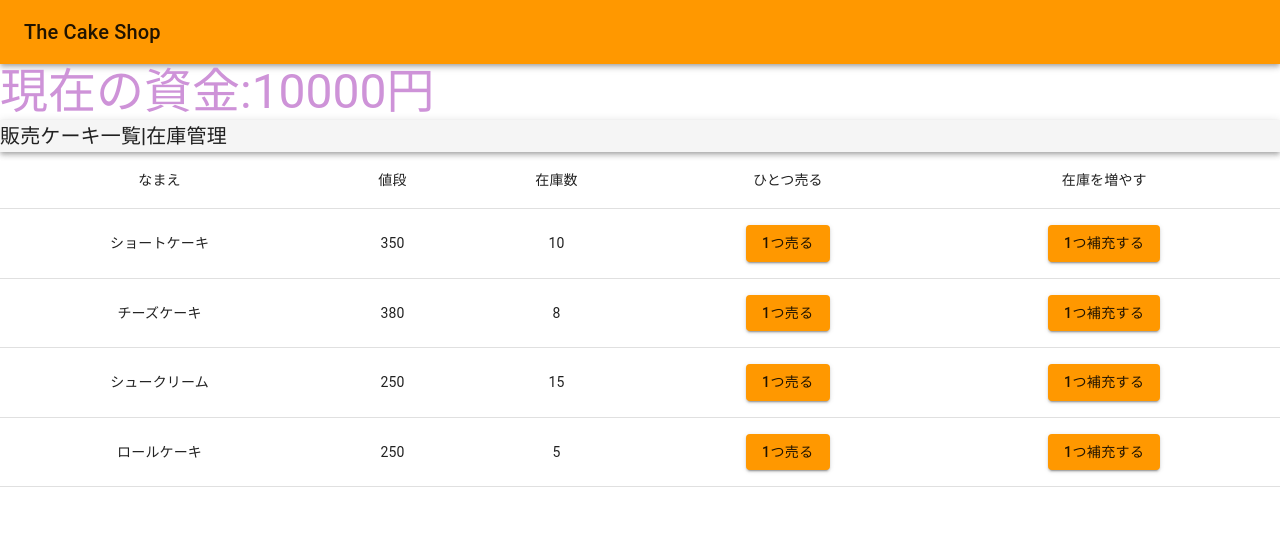
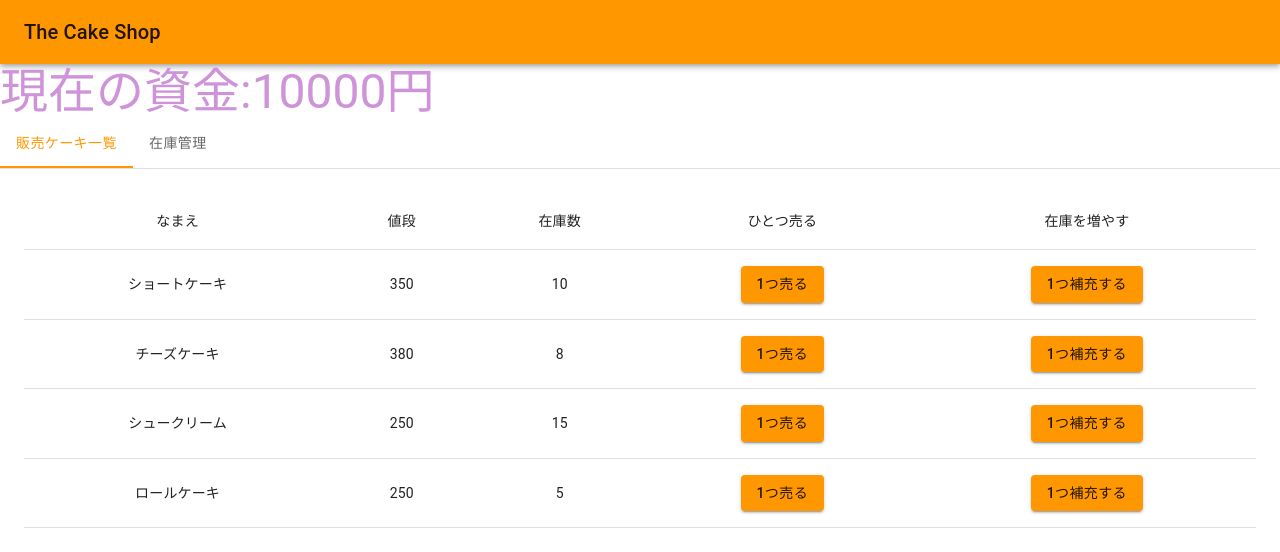
Before and after one commit to Satoshi-Tb/nextjs-cake-shop-demo, a Next.js app: page / in a window 1280 px wide. Shown: the top 552 px of the page. Built offline with nearby package versions, Linux system fonts and the light colour scheme.

Commit message:
タブパネル実装

```diff
--- a/src/components/pages/TopPage.tsx
+++ b/src/components/pages/TopPage.tsx
@@ -1,11 +1,59 @@
 import React, { useState } from "react";
-import { AppBar, Toolbar, Typography, ThemeProvider } from "@mui/material";
+import {
+  AppBar,
+  Toolbar,
+  Typography,
+  ThemeProvider,
+  Tabs,
+  Tab,
+  Box,
+} from "@mui/material";
 import { cakeTableSetting, initialCakeData } from "@/data/cakeData";
 import { ListTable } from "../model/ListTable";
 import commonStyle from "@/styles/commonStyle";
+import { initialMaterialData, materialTableSetting } from "@/data/materialData";
+
+interface TabPanelProps {
+  children?: React.ReactNode;
+  index: number;
+  value: number;
+}
+
+function CustomTabPanel(props: TabPanelProps) {
+  const { children, value, index, ...other } = props;
+
+  return (
+    <div
+      role="tabpanel"
+      hidden={value !== index}
+      id={`simple-tabpanel-${index}`}
+      aria-labelledby={`simple-tab-${index}`}
+      {...other}
+    >
+      {value === index && (
+        <Box sx={{ p: 3 }}>
+          <Typography>{children}</Typography>
+        </Box>
+      )}
+    </div>
+  );
+}
+
+function a11yProps(index: number) {
+  return {
+    id: `simple-tab-${index}`,
+    "aria-controls": `simple-tabpanel-${index}`,
+  };
+}
 
 export const TopPage = () => {
+  const [value, setValue] = useState(0);
   const [funds, setFunds] = useState(10000);
+
+  const handleChange = (event: React.SyntheticEvent, newValue: number) => {
+    setValue(newValue);
+  };
+
   return (
     <ThemeProvider theme={commonStyle}>
       <AppBar position="static" color="primary">
@@ -18,12 +66,30 @@
       <Typography variant="h3" color="secondary">
         現在の資金:{funds}円
       </Typography>
-      <AppBar position="static" color="default">
-        <Typography variant="h6" color="inherit">
-          販売ケーキ一覧|在庫管理
-        </Typography>
-      </AppBar>
-      <ListTable tableSetting={cakeTableSetting} itemData={initialCakeData} />
+      <Box sx={{ width: "100%" }}>
+        <Box sx={{ borderBottom: 1, borderColor: "divider" }}>
+          <Tabs
+            value={value}
+            onChange={handleChange}
+            aria-label="basic tabs example"
+          >
+            <Tab label="販売ケーキ一覧" {...a11yProps(0)} />
+            <Tab label="在庫管理" {...a11yProps(1)} />
+          </Tabs>
+        </Box>
+        <CustomTabPanel value={value} index={0}>
+          <ListTable
+            tableSetting={cakeTableSetting}
+            itemData={initialCakeData}
+          />
+        </CustomTabPanel>
+        <CustomTabPanel value={value} index={1}>
+          <ListTable
+            tableSetting={materialTableSetting}
+            itemData={initialMaterialData}
+          />
+        </CustomTabPanel>
+      </Box>
     </ThemeProvider>
   );
 };
--- a/src/styles/commonStyle.tsx
+++ b/src/styles/commonStyle.tsx
@@ -1,5 +1,4 @@
 import { createTheme } from "@mui/material/styles";
-import amber from "@mui/material/colors/amber";
 import { orange, purple } from "@mui/material/colors";
 
 const commonStyle = createTheme({
```
